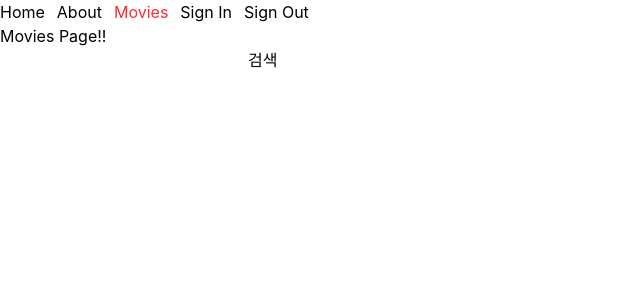
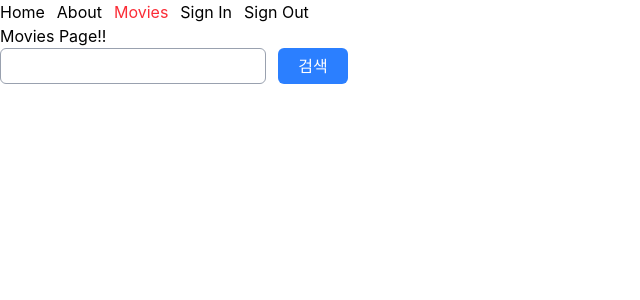
Before and after one commit to RioJeong/remove-samsung-vercel, a React (Vite) app: page /movies in a window 1280 px wide. Shown: the top 300 px of the page, without its empty margins (0-640 px from the left). Built offline with nearby package versions, Linux system fonts and the light colour scheme; sample sign-in values are in the browser's storage.

Commit message:
26-07-08 09:49

```diff
--- a/src/components/Button.tsx
+++ b/src/components/Button.tsx
@@ -1,16 +1,18 @@
 // import type { ReactNode } from 'react'
+import Loader from '@/components/Loader'
 
 // 타입을 지정하는 행위 => Typing!
 interface Props extends React.ButtonHTMLAttributes<HTMLButtonElement> {
   children: React.ReactNode
+  loading?: boolean
 }
 
-export default function Button({ children, ...restProps }: Props) {
+export default function Button({ loading, children, ...restProps }: Props) {
   return (
     <button
       {...restProps}
-      className="title">
-      {children}
+      className="relative flex h-[36px] min-w-[70px] items-center justify-center rounded-md bg-blue-500 text-white">
+      {loading ? <Loader color="white" /> : children}
     </button>
   )
 }
--- /dev/null
+++ b/src/components/Loader.tsx
@@ -0,0 +1,45 @@
+import type { CSSProperties } from 'react'
+
+interface LoaderProps {
+  size?: number
+  color?: string
+  weight?: number
+  duration?: number
+  className?: string
+}
+
+export default function Loader({
+  size = 20,
+  color = '#0374FF',
+  weight = 3,
+  duration = 1,
+  className = ''
+}: LoaderProps) {
+  const loaderStyle: CSSProperties = {
+    width: size,
+    height: size,
+    borderWidth: weight,
+    borderStyle: 'solid',
+    borderColor: color,
+    borderTopColor: 'transparent',
+    borderRadius: '50%',
+    animation: `loader ${duration}s infinite linear`
+  }
+
+  return (
+    <>
+      <style>
+        {`
+          @keyframes loader {
+            0% { transform: rotate(0deg); }
+            100% { transform: rotate(360deg); }
+          }
+        `}
+      </style>
+      <div
+        style={loaderStyle}
+        className={`absolute top-0 right-0 bottom-0 left-0 m-auto ${className}`}
+      />
+    </>
+  )
+}
--- a/src/components/TextField.tsx
+++ b/src/components/TextField.tsx
@@ -8,7 +8,10 @@ export default function TextField({ label, ...restProps }: Props) {
   return (
     <label>
       {label && <span>{label}</span>}
-      <input {...restProps} />
+      <input
+        {...restProps}
+        className="h-[36px] rounded-md border border-gray-400 px-2 outline-none focus:border-blue-500"
+      />
     </label>
   )
 }
--- a/src/routes/pages/MovieDetails.tsx
+++ b/src/routes/pages/MovieDetails.tsx
@@ -1,6 +1,7 @@
 import { useParams } from 'react-router'
 import { useState, useEffect } from 'react'
 import axios from 'axios'
+import Loader from '@/components/Loader'
 
 export interface Movie {
   Title: string
@@ -38,6 +39,7 @@ export interface Rating {
 export default function MovieDetails() {
   const { movieId } = useParams()
   const [movie, setMovie] = useState<Movie | null>(null)
+  const [isLoading, setIsLoading] = useState(true)
 
   useEffect(() => {
     async function fetchMovieDetails() {
--- a/src/routes/pages/Movies.tsx
+++ b/src/routes/pages/Movies.tsx
@@ -4,6 +4,7 @@ import { useState } from 'react'
 import axios from 'axios'
 import { Link, useLoaderData } from 'react-router'
 import type { User } from '@/routes/loaders'
+import { delay } from '@/utils'
 
 // interface ResponseData {
 //   Response: 'True' | 'False' // 'True' or 'False'
@@ -33,13 +34,17 @@ interface Movie {
 export default function Movies() {
   const [searchText, setSearchText] = useState('')
   const [movies, setMovies] = useState<Movie[]>([])
+  const [isLoading, setIsLoading] = useState(false)
   const user = useLoaderData<User>()
 
   async function fetchMovies(event: React.SubmitEvent<HTMLFormElement>) {
     event.preventDefault()
+    setIsLoading(true)
+    await delay(1500)
     const { data } = await axios.get<ResponseData>(
       `https://omdbapi.com?apikey=7035c60c&s=${searchText}`
     )
+    setIsLoading(false)
     if (data.Response === 'True') {
       const { Search } = data
       setMovies(Search)
@@ -53,12 +58,18 @@ export default function Movies() {
     <>
       <h1>Movies Page!!</h1>
       <pre>{JSON.stringify(user, null, 2)}</pre>
-      <form onSubmit={fetchMovies}>
+      <form
+        onSubmit={fetchMovies}
+        className="flex items-center gap-3">
         <TextField
           value={searchText}
           onChange={e => setSearchText(e.target.value)}
         />
-        <Button type="submit">검색</Button>
+        <Button
+          type="submit"
+          loading={isLoading}>
+          검색
+        </Button>
       </form>
       <ul className="flex flex-wrap gap-3">
         {movies.map(movie => {
--- /dev/null
+++ b/src/utils/index.ts
@@ -0,0 +1,6 @@
+// await delay(2000)
+export function delay(ms: number) {
+  return new Promise(resolve => {
+    setTimeout(resolve, ms)
+  })
+}
```
